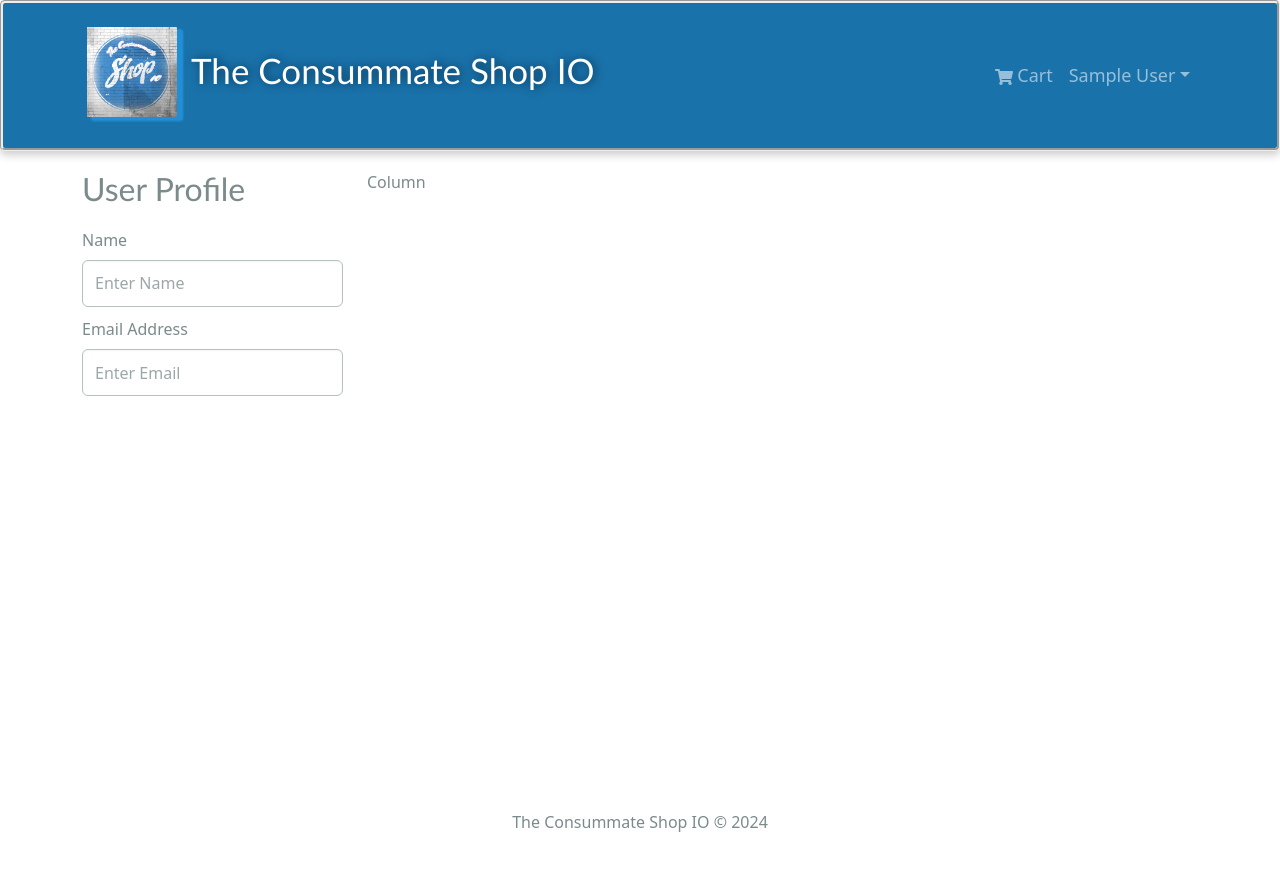
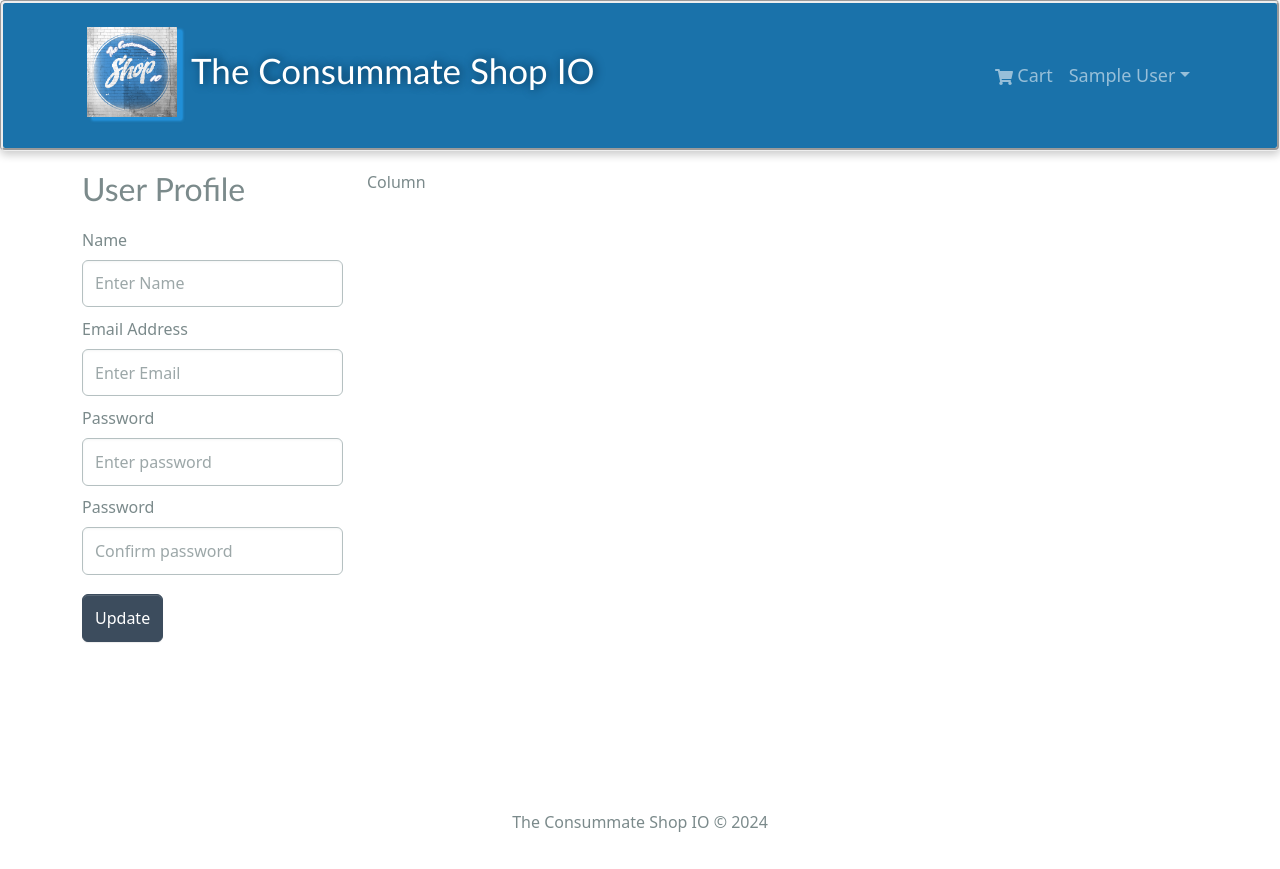
Before and after one commit to VigilBushido/Consummate_Shop_IO, a React (Create React App) app in the folder frontend/: page /profile in a window 1280 px wide. Built offline with nearby package versions, Linux system fonts and the light colour scheme; sample sign-in values are in the browser's storage.

Commit message:
+loadingUpdateProfile

```diff
--- a/frontend/src/screens/ProfileScreen.jsx
+++ b/frontend/src/screens/ProfileScreen.jsx
@@ -17,6 +17,8 @@ const ProfileScreen = () => {
     const dispatch = useDispatch();
 
     const { userInfo } = useSelector((state) => state.auth);
+
+    const [updateProfile, { isLoading: loadingUpdateProfile }] = useProfileMutation();
 
     useEffect((userInfo) => {
         if (userInfo) {
@@ -55,6 +57,31 @@ const ProfileScreen = () => {
                             onChange={(e) => setEmail(e.target.value)}
                         ></Form.Control>
                     </Form.Group>
+
+                    <Form.Group controlId='password' className='my-2'>
+                        <Form.Label>Password</Form.Label>
+                        <Form.Control
+                            type='password'
+                            placeholder='Enter password'
+                            value={password}
+                            onChange={(e) => setPassword(e.target.value)}
+                        ></Form.Control>
+                    </Form.Group>
+
+                    <Form.Group controlId='confirmPassword' className='my-2'>
+                        <Form.Label>Password</Form.Label>
+                        <Form.Control
+                            type='password'
+                            placeholder='Confirm password'
+                            value={confirmPassword}
+                            onChange={(e) => setConfirmPassword(e.target.value)}
+                        ></Form.Control>
+                    </Form.Group>
+
+                    <Button type='submit' variant='primary' className='my-2'>
+                        Update
+                    </Button>
+                    {loadingUpdateProfile && <Loader />}
                 </Form>
             </Col>
             <Col md={9}>
```
